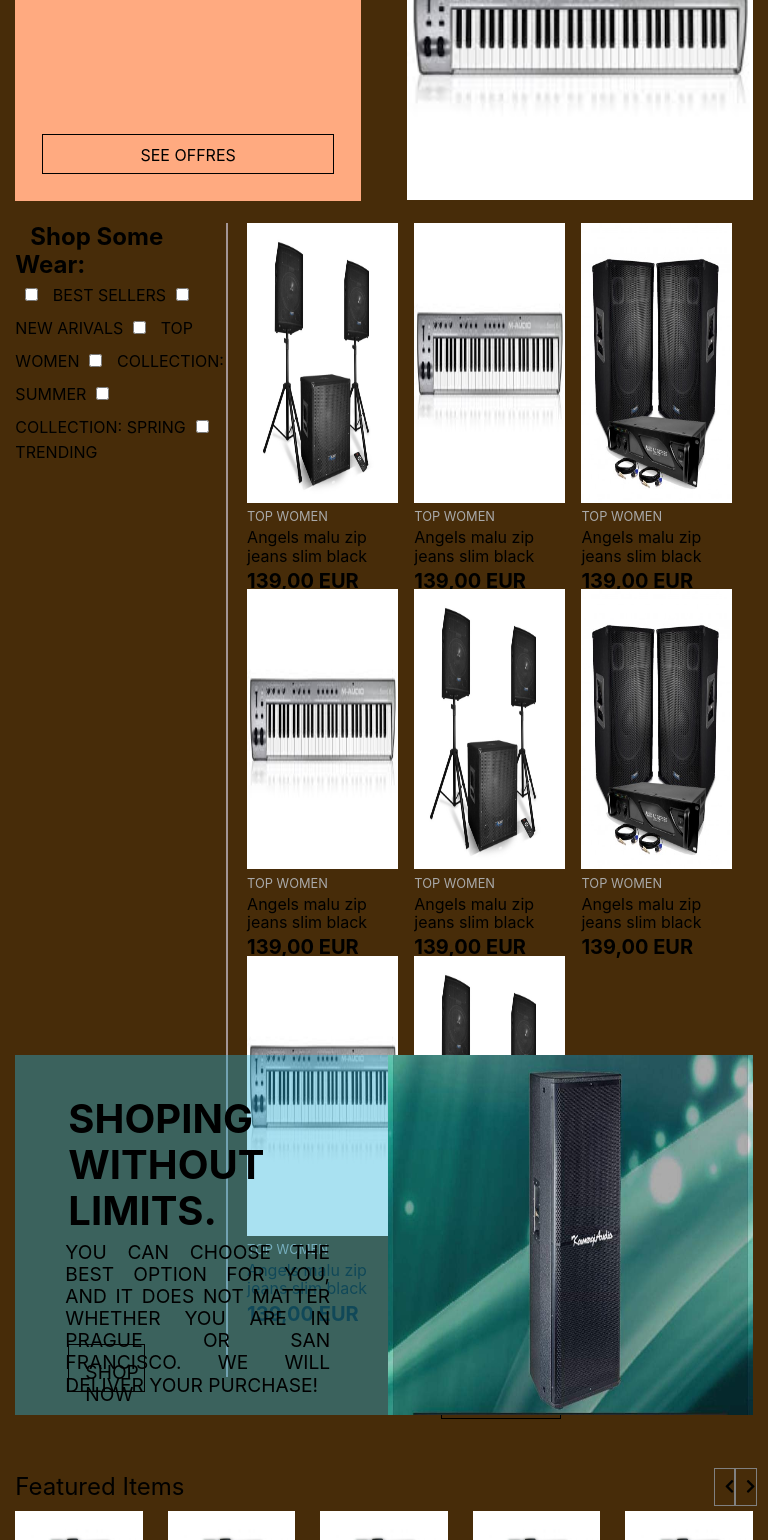
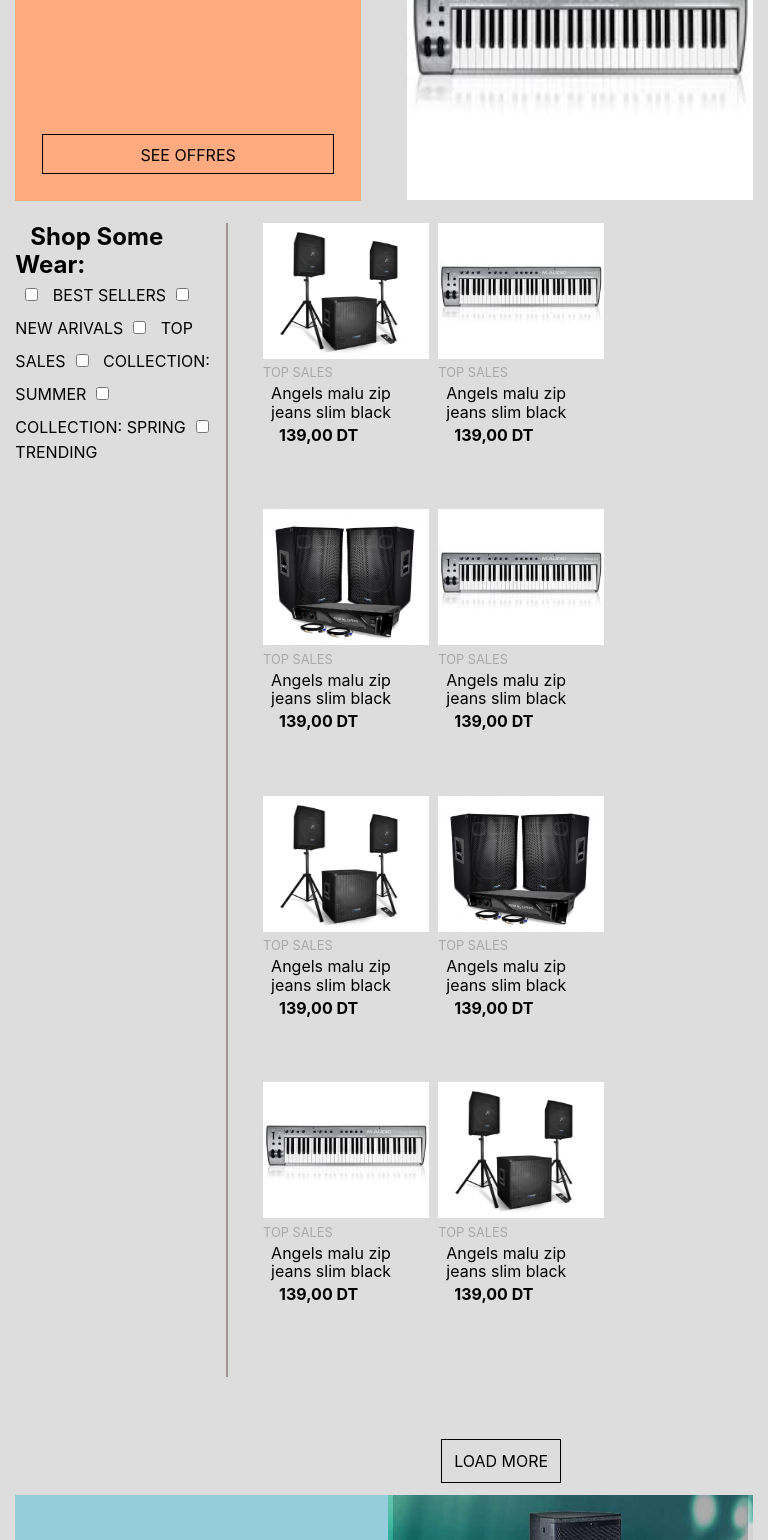
Before and after one commit to MohamedAmineYousfi/Front-Side-KA, a React (Create React App) app in the folder front-react/: page / in a window 768 px wide. Shown: the part 1260-2800 px from the top of the page. Built offline with nearby package versions, Linux system fonts and the light colour scheme.

Commit message:
fix responsive for phone

```diff
--- a/front-react/src/components/App.js
+++ b/front-react/src/components/App.js
@@ -2,7 +2,7 @@ import "../../src/style/css/App.css"
 
 
 import { BrowserRouter as Router, Routes, Route } from "react-router-dom";
-import Home from './pages/Home';
+import Home from './Pages/Home.js';
 
 
 function App() {
--- a/front-react/src/components/Pages/Home.js
+++ b/front-react/src/components/Pages/Home.js
@@ -8,7 +8,7 @@ import FeatruedItems from "../ReusableComponent/featuredItems/FeatruedItems";
 import MostPopular from "../ReusableComponent/featuredItems/MostPopular";
 import ExpolreMore from "../ReusableComponent/Discount/expolreMore";
 import Footer from "../ReusableComponent/Footer/Footer";
-import image from "../../../src/style/cart.ico"
+// import image from "../../../src/style/cart.ico"
 function Home() {
   return (
     <>
--- a/front-react/src/components/ReusableComponent/Discount/Discount.js
+++ b/front-react/src/components/ReusableComponent/Discount/Discount.js
@@ -3,9 +3,9 @@ import image from "../../../assates/103102735_298006384923121_482166294237224689
 function Discount() {
     return (
      <>
-    <div className="discount">
+    <div className="discount" id='discount1'>
         <div className="smallContainer secondSmallContainer">
-          <div className="nestedContainer HTilte">shoping without limits.</div>
+          <div className="nestedContainer HTilte" >shoping without limits.</div>
           <div className="nestedContainer afterLine">
             You can choose the best option for you, and it does not
             matter whether you are in Prague or San Francisco. We
--- a/front-react/src/components/ReusableComponent/SideBar/sideBar.js
+++ b/front-react/src/components/ReusableComponent/SideBar/sideBar.js
@@ -14,7 +14,7 @@ function SideBar() {
               <br />
               <input type="checkbox" /> <span>NEW ARIVALS</span>
               <br />
-              <input type="checkbox" /> <span>TOP WOMEN</span>
+              <input type="checkbox" /> <span>TOP SALES</span>
               <br />
               <input type="checkbox" /> <span>COLLECTION: SUMMER</span>
               <br />
@@ -31,10 +31,10 @@ function SideBar() {
             <div>
               <div>
                 <img className="hegWid" src={image2} alt="img" />
-                <span className="cardTitle">TOP WOMEN</span>
+                <span className="cardTitle">TOP SALES</span>
                 <div className="cardBody">
                   Angels malu zip jeans slim black
-                  <div className="price">139,00 EUR</div>
+                  <div className="price">139,00 DT</div>
                 </div>
               </div>
             </div>
@@ -44,10 +44,10 @@ function SideBar() {
 
               <div>
                 <img className="hegWid" src={image4} alt="img" />
-                <span className="cardTitle">TOP WOMEN</span>
+                <span className="cardTitle">TOP SALES</span>
                 <div className="cardBody">
                   Angels malu zip jeans slim black
-                  <div className="price">139,00 EUR</div>
+                  <div className="price">139,00 DT</div>
                 </div>
               </div>
             </div>
@@ -56,10 +56,10 @@ function SideBar() {
                <div>
               <div>
                 <img className="hegWid" src={image3} alt="img" />
-                <span className="cardTitle">TOP WOMEN</span>
+                <span className="cardTitle">TOP SALES</span>
                 <div className="cardBody">
                   Angels malu zip jeans slim black
-                  <div className="price">139,00 EUR</div>
+                  <div className="price">139,00 DT</div>
                 </div>
               </div>
             </div>
@@ -68,10 +68,10 @@ function SideBar() {
                <div>
               <div>
                 <img className="hegWid" src={image4} alt="img" />
-                <span className="cardTitle">TOP WOMEN</span>
+                <span className="cardTitle">TOP SALES</span>
                 <div className="cardBody">
                   Angels malu zip jeans slim black
-                  <div className="price">139,00 EUR</div>
+                  <div className="price">139,00 DT</div>
                 </div>
               </div>
             </div>
@@ -80,10 +80,10 @@ function SideBar() {
                <div>
               <div>
                 <img className="hegWid" src={image2} alt="img" />
-                <span className="cardTitle">TOP WOMEN</span>
+                <span className="cardTitle">TOP SALES</span>
                 <div className="cardBody">
                   Angels malu zip jeans slim black
-                  <div className="price">139,00 EUR</div>
+                  <div className="price">139,00 DT</div>
                 </div>
               </div>
             </div>
@@ -92,10 +92,10 @@ function SideBar() {
                <div>
               <div>
                 <img className="hegWid" src={image3} alt="img" />
-                <span className="cardTitle">TOP WOMEN</span>
+                <span className="cardTitle">TOP SALES</span>
                 <div className="cardBody">
                   Angels malu zip jeans slim black
-                  <div className="price">139,00 EUR</div>
+                  <div className="price">139,00 DT</div>
                 </div>
               </div>
             </div>
@@ -104,10 +104,10 @@ function SideBar() {
                <div>
               <div>
                 <img className="hegWid" src={image4} alt="img" />
-                <span className="cardTitle">TOP WOMEN</span>
+                <span className="cardTitle">TOP SALES</span>
                 <div className="cardBody">
                   Angels malu zip jeans slim black
-                  <div className="price">139,00 EUR</div>
+                  <div className="price">139,00 DT</div>
                 </div>
               </div>
             </div>
@@ -116,10 +116,10 @@ function SideBar() {
                <div>
               <div>
                 <img className="hegWid" src={image2} alt="img" />
-                <span className="cardTitle">TOP WOMEN</span>
+                <span className="cardTitle">TOP SALES</span>
                 <div className="cardBody">
                   Angels malu zip jeans slim black
-                  <div className="price">139,00 EUR</div>
+                  <div className="price">139,00 DT</div>
                 </div>
               </div>
             </div>
--- a/front-react/src/components/ReusableComponent/featuredItems/FeatruedItems.js
+++ b/front-react/src/components/ReusableComponent/featuredItems/FeatruedItems.js
@@ -21,9 +21,9 @@ function FeatruedItems() {
 
                     <div className="list-of-images">
                         <img src={image} className="fix-width-height" alt="img" />
-                        <div className="cardTitle">TOP women</div>
+                        <div className="cardTitle">TOP SALES</div>
                         <div className="cardBody"> Angels malu zip jeans slim black used</div>
-                        <div className="price">139.00 EUR </div>
+                        <div className="price">139.00 DT </div>
 
                     </div>
                     {/* end image slider */}
@@ -32,9 +32,9 @@ function FeatruedItems() {
 
                     <div className="list-of-images">
                         <img src={image} className="fix-width-height" alt="img" />
-                        <div className="cardTitle">TOP women</div>
+                        <div className="cardTitle">TOP SALES</div>
                         <div className="cardBody"> Angels malu zip jeans slim black used</div>
-                        <div className="price">139.00 EUR </div>
+                        <div className="price">139.00 DT </div>
 
                     </div>
                     {/* end image slider */}
@@ -42,9 +42,9 @@ function FeatruedItems() {
 
                     <div className="list-of-images">
                         <img src={image} className="fix-width-height" alt="img" />
-                        <div className="cardTitle">TOP women</div>
+                        <div className="cardTitle">TOP SALES</div>
                         <div className="cardBody"> Angels malu zip jeans slim black used</div>
-                        <div className="price">139.00 EUR </div>
+                        <div className="price">139.00 DT </div>
 
                     </div>
                     {/* end image slider */}
@@ -52,9 +52,9 @@ function FeatruedItems() {
 
                     <div className="list-of-images">
                         <img src={image} className="fix-width-height" alt="img" />
-                        <div className="cardTitle">TOP women</div>
+                        <div className="cardTitle">TOP SALES</div>
                         <div className="cardBody"> Angels malu zip jeans slim black used</div>
-                        <div className="price">139.00 EUR </div>
+                        <div className="price">139.00 DT </div>
 
                     </div>
                     {/* end image slider */}
@@ -62,9 +62,9 @@ function FeatruedItems() {
 
                     <div className="list-of-images">
                         <img src={image} className="fix-width-height" alt="img" />
-                        <div className="cardTitle">TOP women</div>
+                        <div className="cardTitle">TOP SALES</div>
                         <div className="cardBody"> Angels malu zip jeans slim black used</div>
-                        <div className="price">139.00 EUR </div>
+                        <div className="price">139.00 DT </div>
 
                     </div>
                     {/* end image slider */}
--- a/front-react/src/components/ReusableComponent/featuredItems/MostPopular.js
+++ b/front-react/src/components/ReusableComponent/featuredItems/MostPopular.js
@@ -21,9 +21,9 @@ function MostPopular() {
 
                         <div className="list-of-images">
                             <img src={image} className="fix-width-height" alt="img" />
-                            <div className="cardTitle">TOP women</div>
+                            <div className="cardTitle">TOP SALES</div>
                             <div className="cardBody"> Angels malu zip jeans slim black used</div>
-                            <div className="price">139.00 EUR </div>
+                            <div className="price">139.00 DT </div>
 
                         </div>
                         {/* end image slider */}
@@ -32,9 +32,9 @@ function MostPopular() {
 
                         <div className="list-of-images">
                             <img src={image} className="fix-width-height" alt="img" />
-                            <div className="cardTitle">TOP women</div>
-                            <div className="cardBody"> Angels malu zip jeans slim black used</div>
-                            <div className="price">139.00 EUR </div>
+                            <div className="cardTitle">TOP SALES</div>
+                            <div className="cardBody">Angels malu zip jeans slim black used</div>
+                            <div className="price">139.00 DT </div>
 
                         </div>
                         {/* end image slider */}
@@ -42,9 +42,9 @@ function MostPopular() {
 
                         <div className="list-of-images">
                             <img src={image} className="fix-width-height" alt="img" />
-                            <div className="cardTitle">TOP women</div>
-                            <div className="cardBody"> Angels malu zip jeans slim black used</div>
-                            <div className="price">139.00 EUR </div>
+                            <div className="cardTitle">TOP SALES</div>
+                            <div className="cardBody">Angels malu zip jeans slim black used</div>
+                            <div className="price">139.00 DT </div>
 
                         </div>
                         {/* end image slider */}
@@ -52,9 +52,9 @@ function MostPopular() {
 
                         <div className="list-of-images">
                             <img src={image} className="fix-width-height" alt="img" />
-                            <div className="cardTitle">TOP women</div>
-                            <div className="cardBody"> Angels malu zip jeans slim black used</div>
-                            <div className="price">139.00 EUR </div>
+                            <div className="cardTitle">TOP SALES</div>
+                            <div className="cardBody">Angels malu zip jeans slim black used</div>
+                            <div className="price">139.00 DT </div>
 
                         </div>
                         {/* end image slider */}
@@ -62,9 +62,9 @@ function MostPopular() {
 
                         <div className="list-of-images">
                             <img src={image} className="fix-width-height" alt="img" />
-                            <div className="cardTitle">TOP women</div>
-                            <div className="cardBody"> Angels malu zip jeans slim black used</div>
-                            <div className="price">139.00 EUR </div>
+                            <div className="cardTitle">TOP SALES</div>
+                            <div className="cardBody">Angels malu zip jeans slim black used</div>
+                            <div className="price">139.00 DT </div>
 
                         </div>
                         {/* end image slider */}
--- a/front-react/src/style/css/App.css
+++ b/front-react/src/style/css/App.css
@@ -29,6 +29,101 @@
 
 /*small*/
 
+@media (max-width: 900px) and (min-width: 280px){
+    body{
+    background-color: #ddd;
+    }
+    .container {
+        width: 100%;
+    }
+    .footer-title {
+        font-size: 0.5rem;
+    }
+    .footer-text-color {
+        font-size: 0.4rem;
+    }
+    .footer-text-color1{
+        font-size: 0.5rem;
+    }
+    .footer-text-color2{
+        font-size:  0.5rem;
+    }
+    .container-arrow {
+        margin-right: 20px;
+    }
+    .footer-Subscribe {
+
+        font-size: 0.7rem;
+    }
+    .footer-email{
+        width: 90%;
+    }
+    .first-footer-container-small{
+        margin-left: -9px;
+        width: calc(80%/5);
+    }
+    .Category {
+        height: -4vh;
+    }
+    .price{
+        font-size: 16px;
+    }
+     .fa-check{
+        display: none;
+    }
+
+    .logo-footer-width {
+        width: 58px;
+    }
+    .small-title-footer {
+        /* width: 80px; */
+        font-size: 0.5rem;
+    }
+
+    .nestedContainer{
+        width: 47vw;
+        padding:0;
+        text-transform: lowercase;
+    }
+    .shopNow .shopBtn{
+        margin:3rem ;
+        font-size: 0.9rem;
+        width: 24vw;
+        height: 4vh;
+        padding: 0rem;
+        top:35px;
+        display: none;
+    }
+    /* .discount { */
+        /* display: none; */
+    /* } */
+    .button{
+        background-color: azure;
+    }
+    .featuredItems{
+        display: none;
+    }
+    .listofImages{
+        height: 104vh;
+        width: 66.5vw;
+    }
+    .hegWid{
+        height: 17vh;
+        width: 21.6vw;
+    }
+    .blockOfImages div{
+        margin-bottom: -4.199999999999999rem;
+        margin-left: 8px;
+    }
+    #discount1{
+        margin-top: 440px;
+    }
+    .loadMore{
+        margin-top: 26rem;
+    }
+}
+
+
 @media (min-width: 768px) {
     .container {
         width: 100%;
@@ -41,6 +136,12 @@
 @media (min-width: 992px) {
     .container {
         width: 100%;
+    }
+    .loadMore{
+        margin-left: 50px;
+    }
+    .logo-footer-width {
+        width: 98px;
     }
 }
 
@@ -140,12 +241,16 @@ header .nav {
 }
 
 @media (max-width: 992px) {
+    header  {
+        width: 100%;
+    }
     header .nav {
         display: none;
     }
     .nav2 {
         display: none;
     }
+
 }
 
 header nav {
--- a/front-react/src/style/css/footer.css
+++ b/front-react/src/style/css/footer.css
@@ -134,8 +134,14 @@
   margin-left: 1%;
   margin-right: 1%;
 }
+
+@media (min-width: 400px) and (max-width:1000px) {
+  .logo-footer-width img{
+  width: 64px;
+}
+}
+
 @media (min-width: 768px) {
-
 }
 
 
```
Also changed, not shown: front-react/src/style/css/all.min.css, front-react/src/style/webfonts/fa-brands-400.svg.
